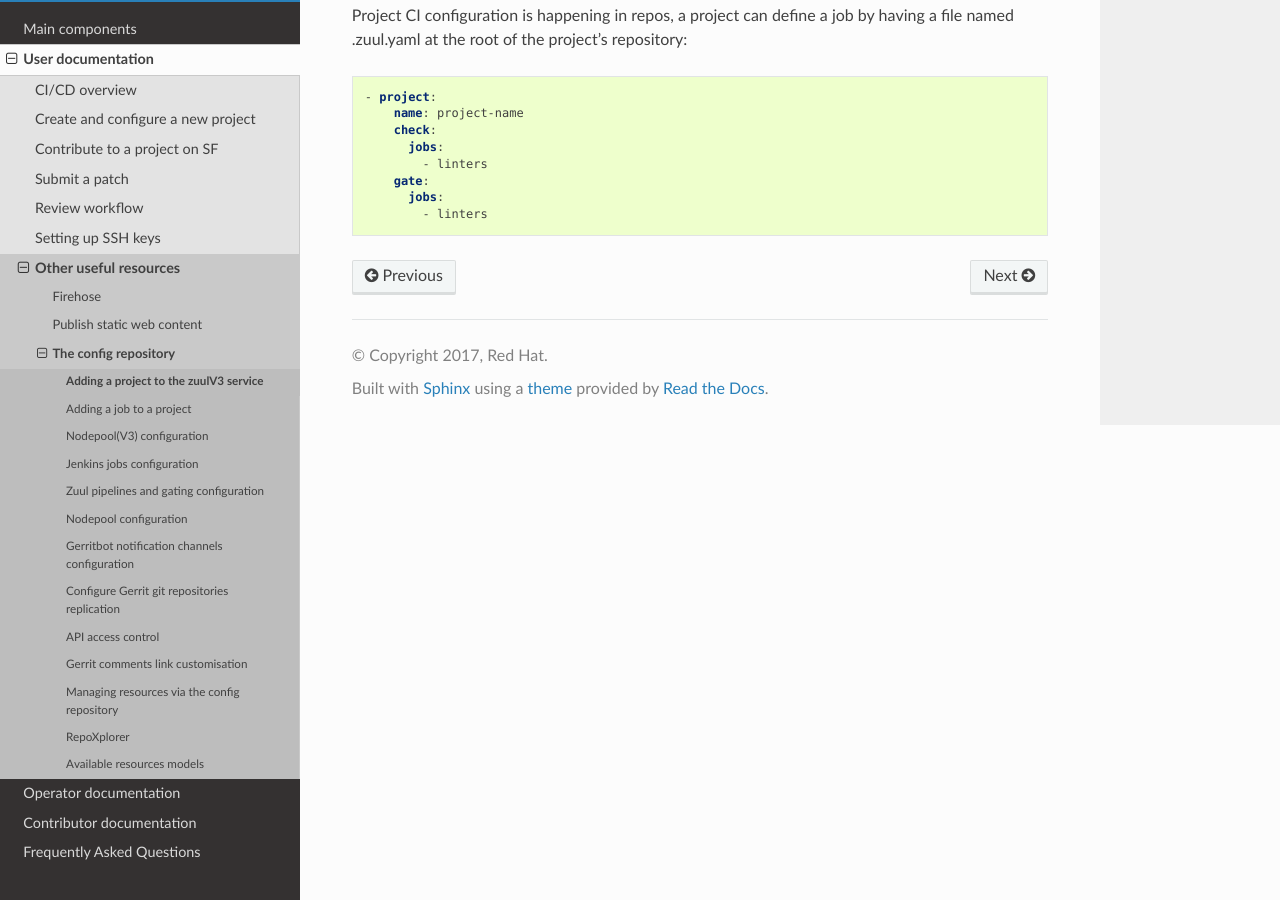
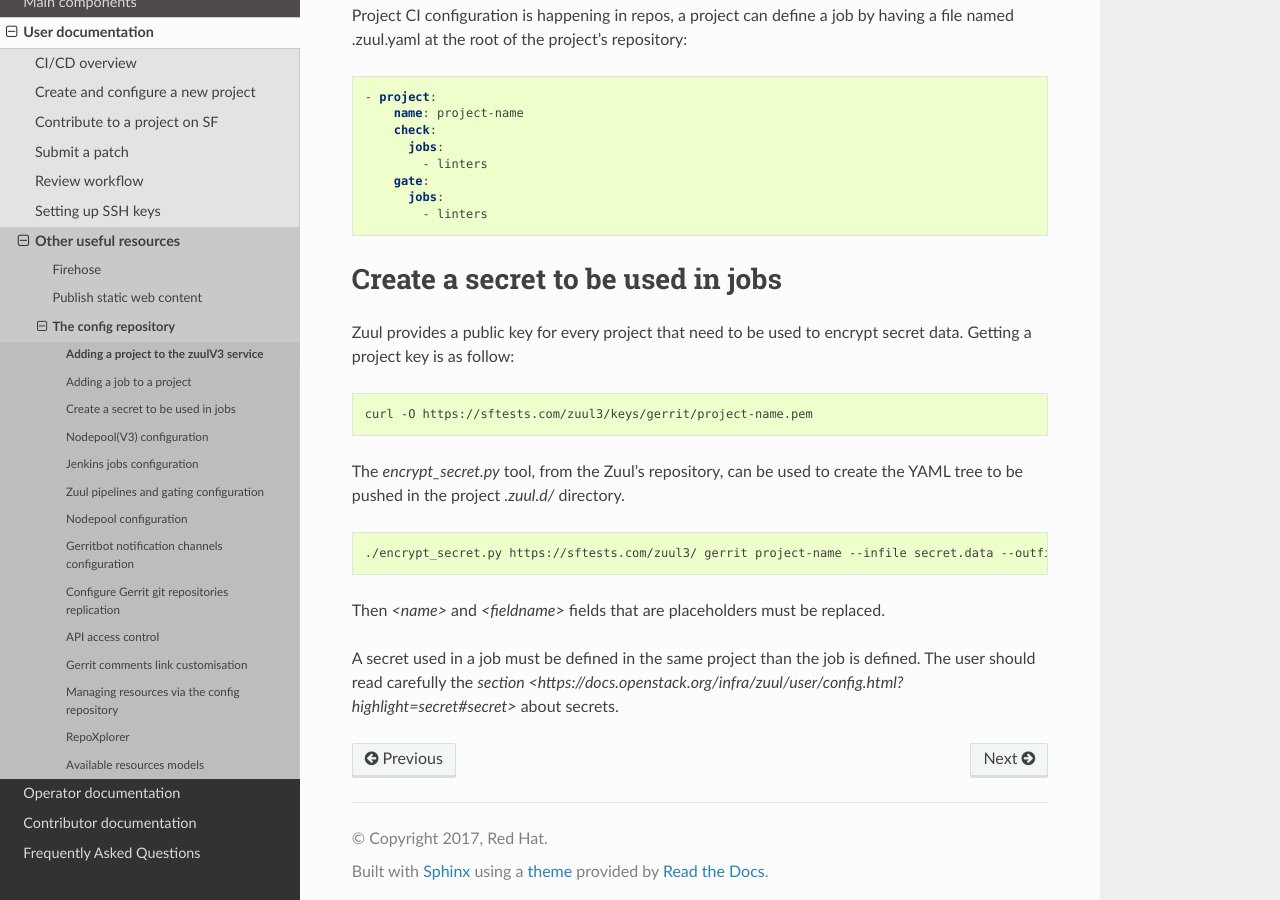
Before and after one commit to softwarefactory-project/sf-docs, a Sphinx documentation site: the page built from docs/user/zuul3_user.rst, in a window 1280 px wide and 900 px high, scrolled down 1040 px. Built offline with Sphinx 7.4.7 and the Read the Docs theme 2.0.0, drawn with Linux system fonts in a browser that asks for light colours.

Commit message:
Add doc section about zuulv3 secret
Change-Id: I8e2bffdf414691dbd8c190ebd6a5d96134d18e59

```diff
--- a/docs/user/zuul3_user.rst
+++ b/docs/user/zuul3_user.rst
@@ -55,3 +55,26 @@
       gate:
         jobs:
           - linters
+
+Create a secret to be used in jobs
+----------------------------------
+
+Zuul provides a public key for every project that need to be used to encrypt
+secret data. Getting a project key is as follow:
+
+.. code-block:: bash
+
+  curl -O https://sftests.com/zuul3/keys/gerrit/project-name.pem
+
+The *encrypt_secret.py* tool, from the Zuul's repository, can be used to
+create the YAML tree to be pushed in the project *.zuul.d/* directory.
+
+.. code-block:: bash
+
+  ./encrypt_secret.py https://sftests.com/zuul3/ gerrit project-name --infile secret.data --outfile secret.yaml
+
+Then *<name>* and *<fieldname>* fields that are placeholders must be replaced.
+
+A secret used in a job must be defined in the same project than the job is defined.
+The user should read carefully the `section <https://docs.openstack.org/infra/zuul/user/config.html?highlight=secret#secret>`
+about secrets.
```
